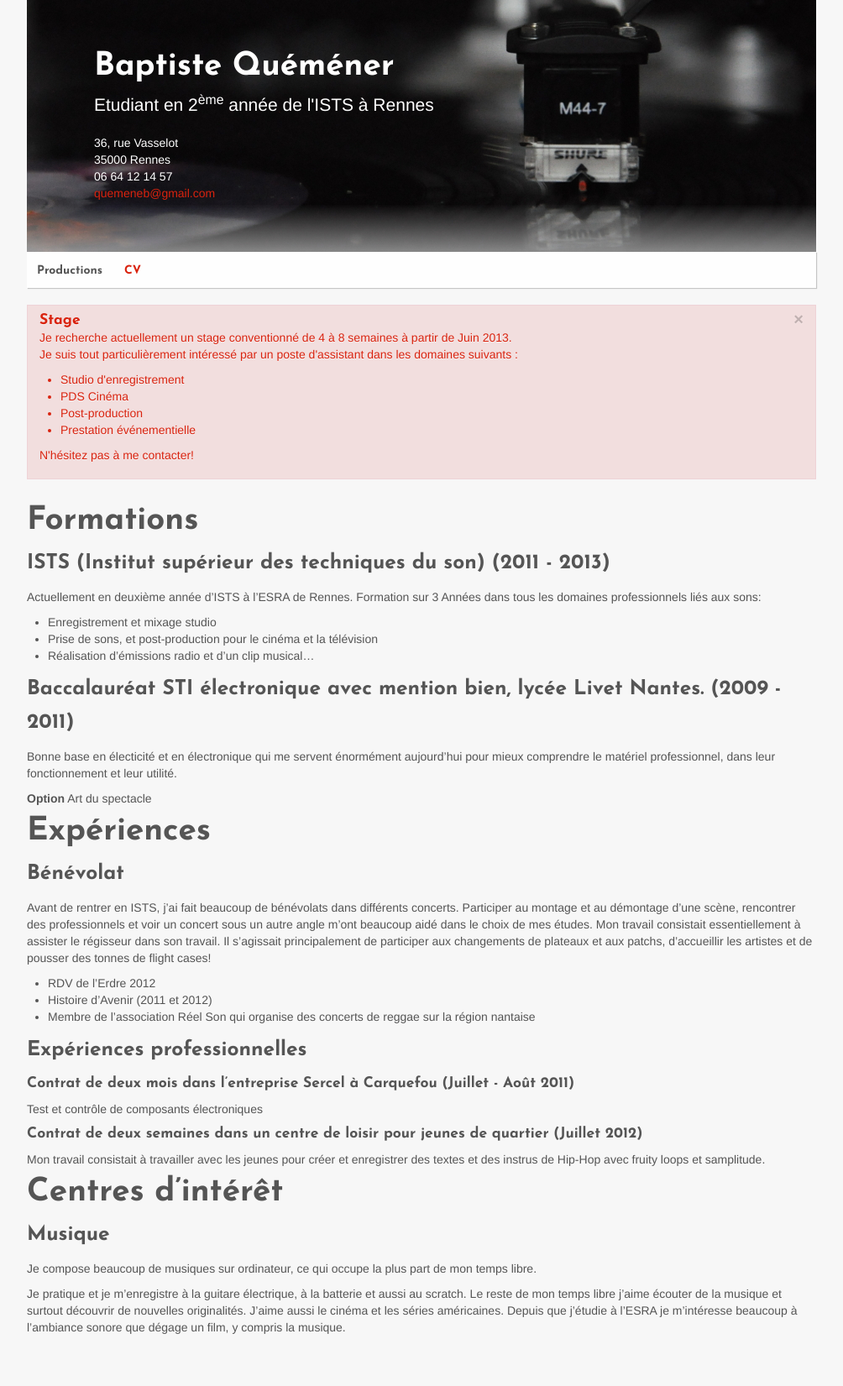
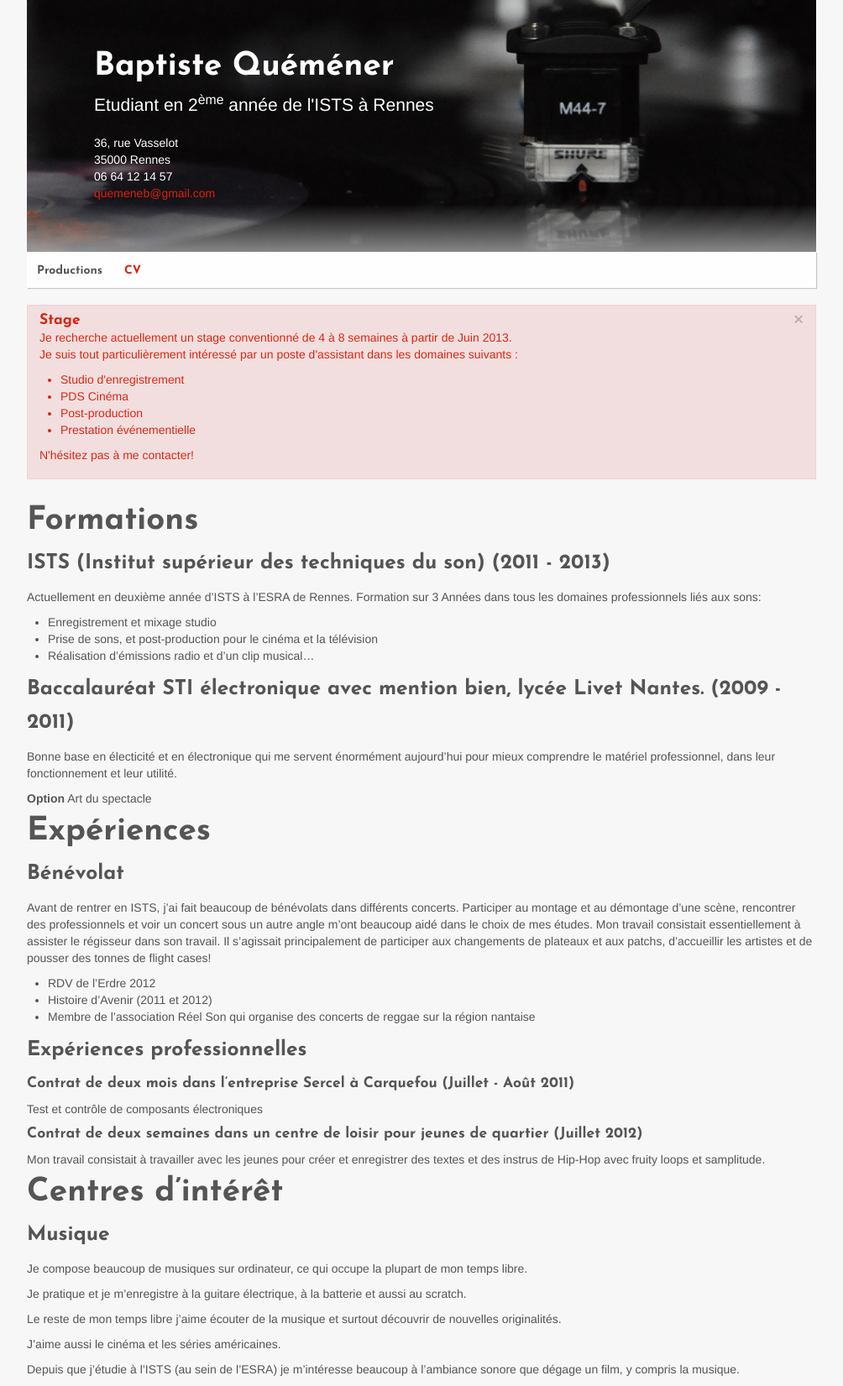
Before and after one commit to Baptisteq/baptisteq.github.com, a Jekyll site: the page built from cv.md, in a window 1280 px wide. Shown: the whole page at 84% size, without its empty margins (138-1142 px from the left). Built offline with Jekyll 4.4.1, drawn with Linux system fonts in a browser that asks for light colours; before the commit the page ends 1601 px from its top, so only the background shows below that.

Commit message:
Update cv.md

```diff
--- a/cv.md
+++ b/cv.md
@@ -43,7 +43,12 @@ des instrus de Hip-Hop avec fruity loops et samplitude.
 Centres d'intérêt
 =================
 ### Musique
-Je compose beaucoup de musiques sur ordinateur, ce qui occupe la plus part de mon temps libre.
+Je compose beaucoup de musiques sur ordinateur, ce qui occupe la plupart de mon temps libre.
 
 Je pratique et je m'enregistre à la guitare électrique, à la batterie et aussi au scratch.
-  Le reste de mon temps libre j'aime écouter de la musique et surtout découvrir de nouvelles originalités. J'aime aussi le cinéma et les séries américaines. Depuis que j'étudie à l'ESRA je m'intéresse beaucoup à l'ambiance sonore que dégage un film, y compris la musique.
+
+Le reste de mon temps libre j'aime écouter de la musique et surtout découvrir de nouvelles originalités.
+
+J'aime aussi le cinéma et les séries américaines.
+
+Depuis que j'étudie à l'ISTS (au sein de l'ESRA) je m'intéresse beaucoup à l'ambiance sonore que dégage un film, y compris la musique.
```
